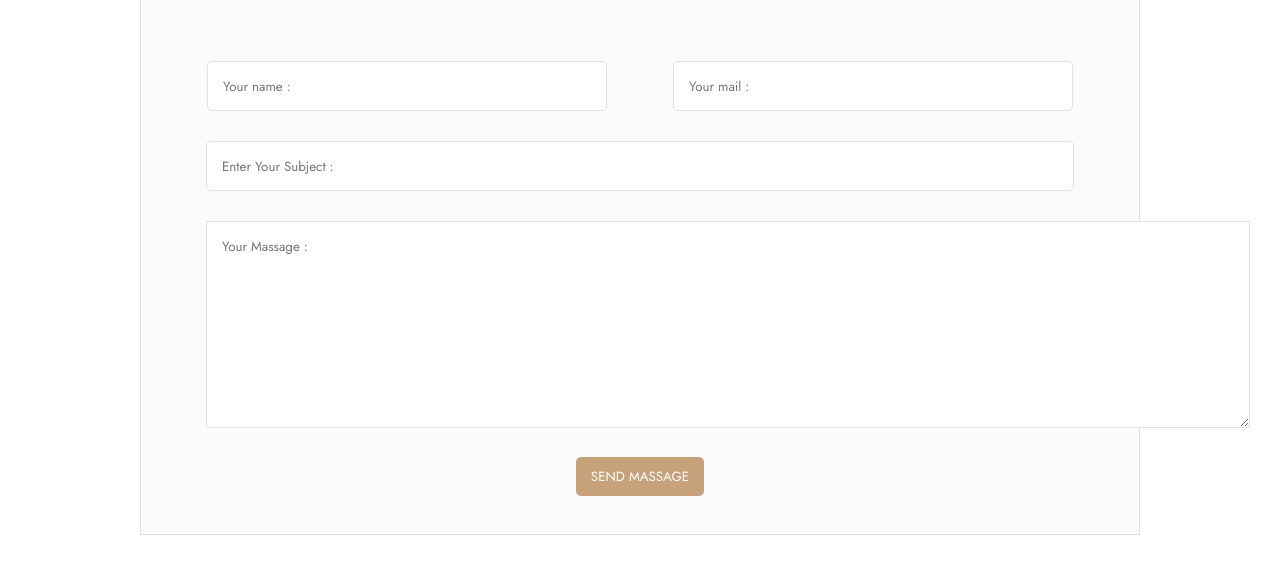
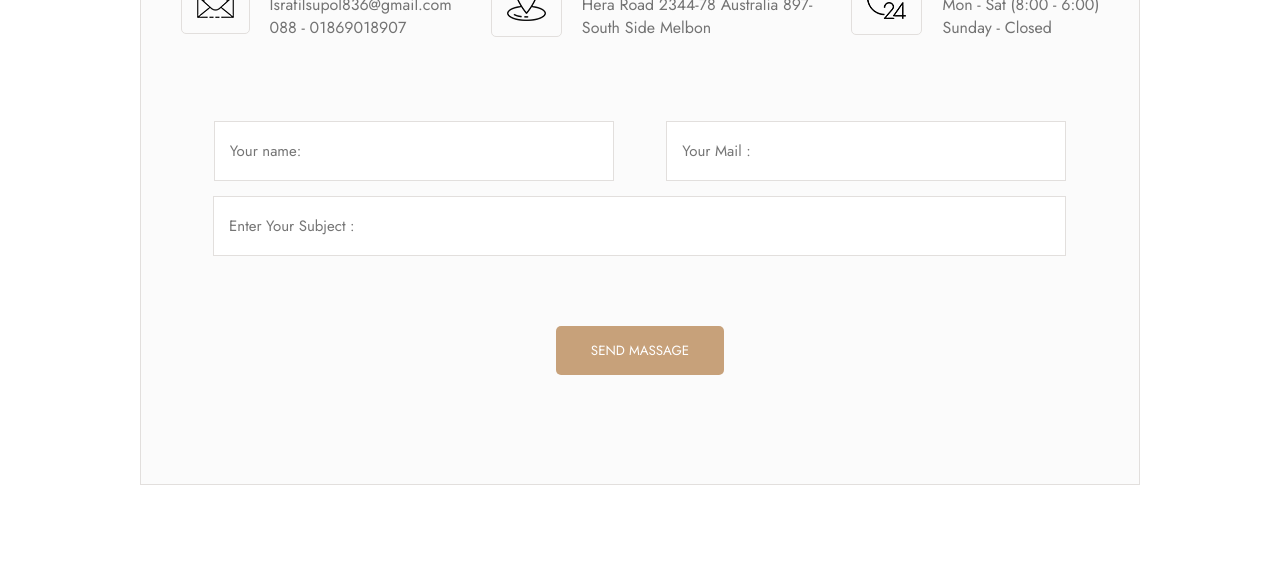
Before and after one commit to nardany/ProjectCafena, a React (Create React App) app: page /contact in a window 1280 px wide. Shown: the part 800-1376 px from the top of the page. Built offline with nearby package versions, Linux system fonts and the light colour scheme.

Commit message:
create Contact Page

```diff
--- a/src/Components/Contact/Contact.css
+++ b/src/Components/Contact/Contact.css
@@ -37,8 +37,11 @@
     align-items: center;
 }
 .form{
-    width: 1000px;
-    min-height: 700px;
+    width: 100%;
+    max-width: 1000px;
+    margin: 0 auto;
+    padding: 20px;
+    min-height: 600px;
     background-color: rgb(251, 251, 251);
     border: 1px solid #E2DFDD;
     display: flex;
@@ -81,62 +84,87 @@
 .inputform{
     display: flex;
     flex-direction: column;
+    max-width: 1000px;
     width: 100%;
-    min-height: 490px;
-    margin-top: 65px;
+    min-height: 350px;
+    padding-top: 80px;
 }
-.oneinputs{
+.inputform input{
+    width: 100%;
+    max-width: 400px;
+    height: 60px;
+    font-family:'Jost', sans-serif ;
+    font-size: 15px;
+    padding: 15px;
+    border: 1px solid #E2DFDD;
+}
+.coupleinput{
     display: flex;
     justify-content: space-evenly;
-    margin-top: 25px;
 }
-.oneinputs input{
-    width: 400px;
-    height: 50px;
-    border-radius: 5px;
-    border: 1px solid #E2DFDD ;
-    padding-left: 15px;
-    font-family: 'Jost', sans-serif;
+.subjectinput{
+    display: flex;
+    margin-left: 52px;
+    margin-top: 15px;
 }
-.twoinput{
-    margin-left: 65px;
-    margin-top: 30px;
+.subjectinput input{
+   max-width: 853px;
+   width: 100%;
 }
-.twoinput input{
-    width: 868px;
-    height: 50px;
-    border-radius: 5px;
-    border: 1px solid #E2DFDD ;
-    padding-left: 15px;
-    font-family: 'Jost', sans-serif;
-}
-.textarea{
-    margin-top: 30px;
-    margin-left: 65px;
-}
-.textarea textarea{
-    border: 1px solid #E2DFDD ;
-    padding-left: 15px;
-    padding-top: 15px;
-    font-family: 'Jost', sans-serif;
-}
-.buttonform{
+.buttonsend{
     display: flex;
     justify-content: center;
-    margin-top: 25px;
+    margin-top: 70px;
 }
-.buttonform button{
-    padding: 10px 15px;
-    font-family: 'Jost', sans-serif;
+.buttonsend button{
+    padding: 15px 35px;
     background-color: #C7A17A;
+    color: white;
     border: none;
-    color: white;
+    font-family:'Jost', sans-serif ;
     border-radius: 5px;
     cursor: pointer;
 }
+.gmap_iframe{
+    width: 100%;
+    height:500px!important;
+}
+.mapouter{
+    position:relative;
+    text-align:right;
+    width:100%;
+    height:500px;
+}
+.gmap_canvas{
+    overflow:hidden;
+    background:none!important;
+    width:100%;
+    height:500px;
+}
+
 @media screen and (max-width: 1020px){
     .iconform{
         display: flex;
         flex-wrap: wrap;
+        justify-content: flex-start;
     }
 }
+@media screen and (max-width: 1000px){
+    .inputform{
+        display: flex;
+        flex-wrap: wrap;
+    }
+    .coupleinput{
+        display: flex;
+        flex-wrap: wrap;
+        justify-content: flex-start;
+    }
+    .coupleinput input{
+        margin-top: 15px;
+        max-width: 853px;
+        width: 100%;
+    }
+    .subjectinput{
+        margin-left: 0px;
+    }
+}
--- a/src/Components/Contact/Contact.jsx
+++ b/src/Components/Contact/Contact.jsx
@@ -3,7 +3,7 @@ import line from "../../Assets/gic.png"
 import icon1 from "../../Assets/ContactPage/icon1.png"
 import icon2 from "../../Assets/ContactPage/icon2.png"
 import icon3 from "../../Assets/ContactPage/icon3.png"
-
+import Footer from "../Fotter/fotter"
 
 export default function (){
     return(
@@ -55,22 +55,29 @@ export default function (){
                         </div>
                     </div>
                     <div className="inputform">
-                        <div className="oneinputs">
-                            <input type="text" placeholder="Your name :" />
-                            <input type="email" placeholder="Your mail :" />
-                        </div>
-                        <div className="twoinput">
-                        <input type="text" placeholder="Enter Your Subject :" />
-                        </div>
-                        <div className="textarea">
-                        <textarea name="" id="" cols="139" rows="10" placeholder="Your Massage :"></textarea>
-                        </div>
-                        <div className="buttonform">
-                        <button>SEND MASSAGE</button>
-                        </div>
+                            <div className="coupleinput">
+                                <input type="text" placeholder="Your name:" />
+                                <input type="email" placeholder="Your Mail :" />
+                            </div>
+                            <div className="subjectinput">
+                                <input type="text" placeholder="Enter Your Subject :" />
+                            </div>
+                            <div className="buttonsend">
+                                <button>SEND MASSAGE</button>
+                            </div>
                     </div>
                 </div>
             </div>
+            <div className="mapouter">
+                <div className="gmap_canvas">
+                    <iframe className="gmap_iframe" src="https://maps.google.com/maps?width=675&amp;height=400&amp;hl=en&amp;q=Yerevan&amp;t=&amp;z=11&amp;ie=UTF8&amp;iwloc=B&amp;output=embed">
+                    </iframe>
+                    <a href="https://embedmapgenerator.com/">
+                    embed google maps in website
+                    </a>
+                    </div>
+            </div>
+            <Footer/>
         </div>
     )
 }
```
